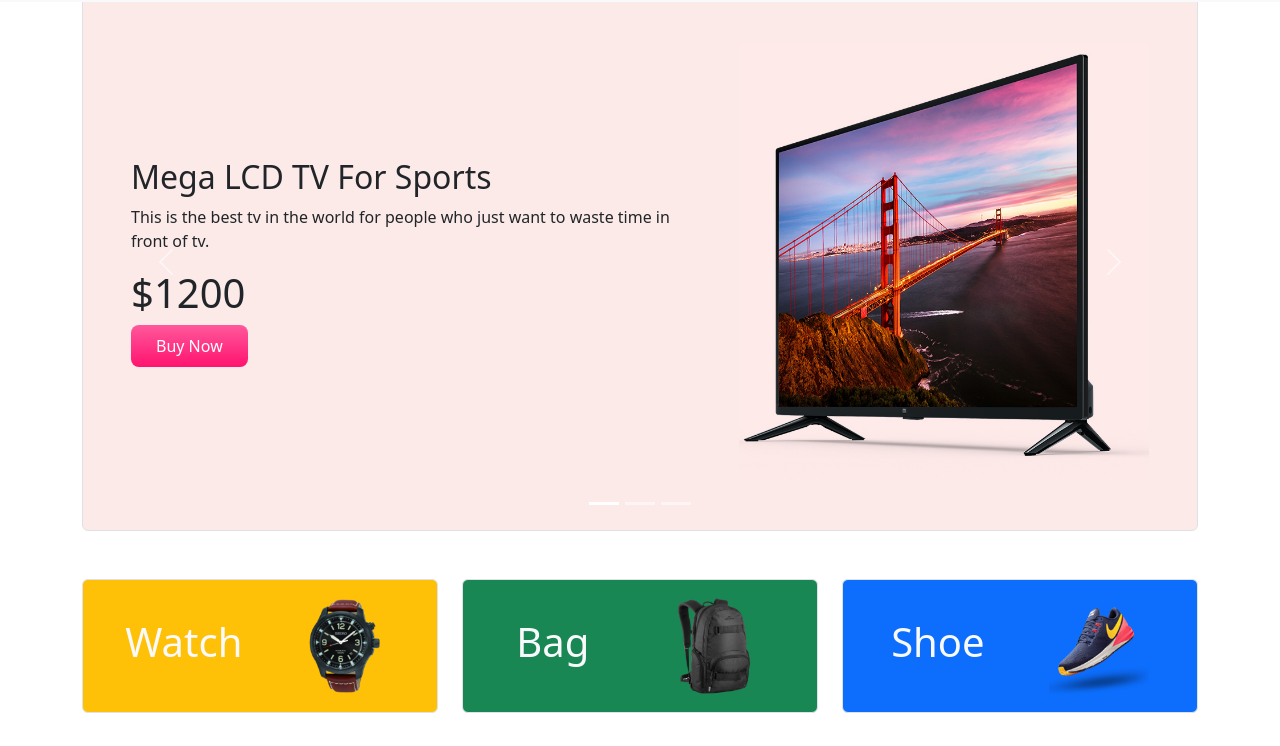
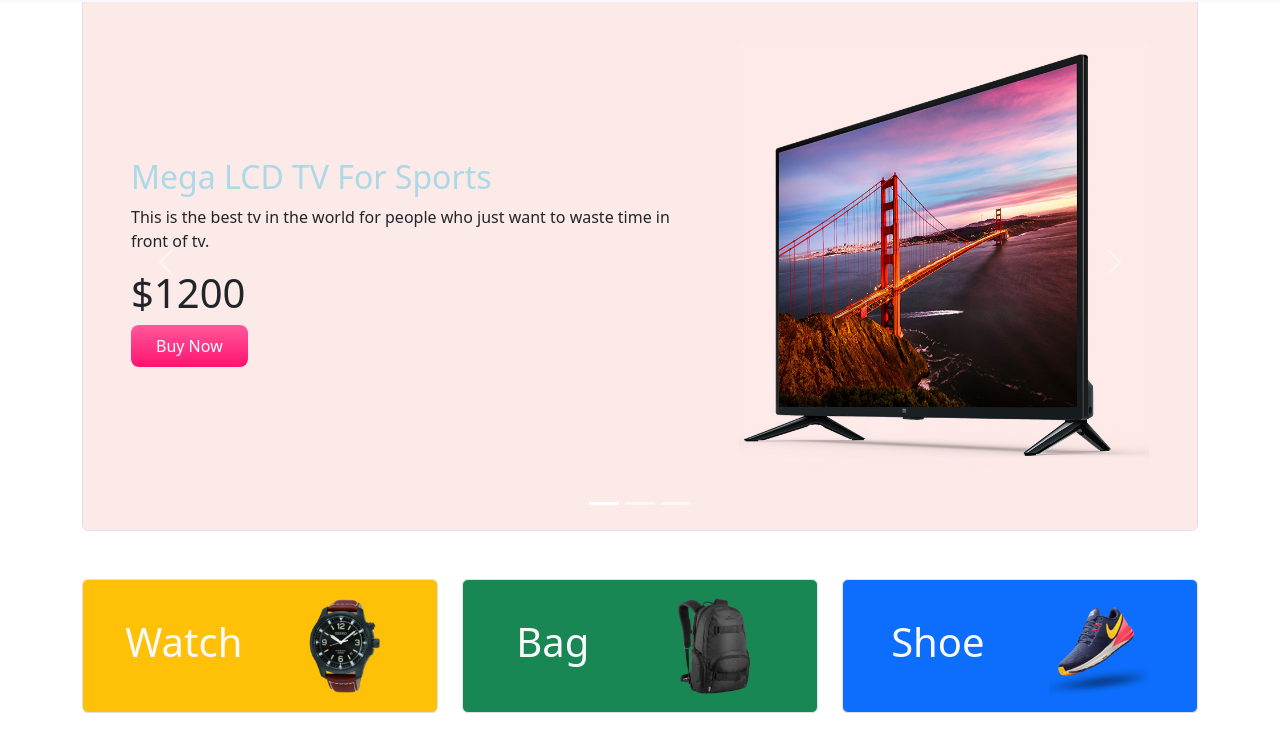
Before and after one commit to webhero-nur/panda-commerce-dom, a plain HTML site: page index.html in a window 1280 px wide. Shown: the part 54-800 px from the top of the page. Drawn offline with nearby package versions, Linux system fonts and the light colour scheme.

Commit message:
task 1 & 2 done

```diff
--- a/index.html
+++ b/index.html
@@ -278,6 +278,7 @@
     <script src="https://cdn.jsdelivr.net/npm/bootstrap@5.2.0/dist/js/bootstrap.bundle.min.js"
         integrity="sha384-A3rJD856KowSb7dwlZdYEkO39Gagi7vIsF0jrRAoQmDKKtQBHUuLZ9AsSv4jD4Xa"
         crossorigin="anonymous"></script>
+    <script src="js/manupulate.js"></script>
 </body>
 
 </html>
--- /dev/null
+++ b/js/manupulate.js
@@ -0,0 +1,5 @@
+const h2All = document.getElementsByTagName('h2');
+console.log(h2All);
+for (const h2 of h2All) {
+    h2.style.color = 'lightblue';
+}
```
